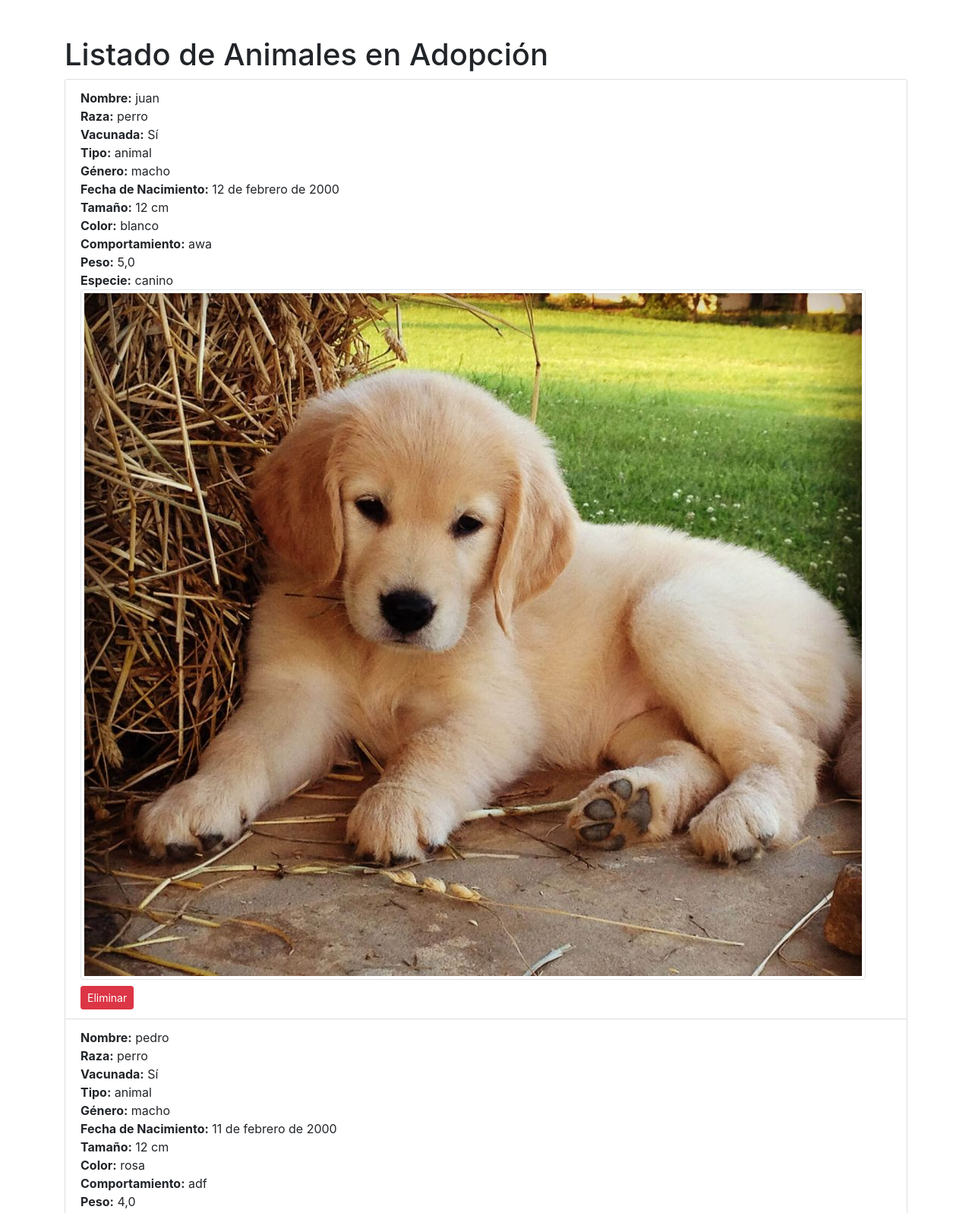
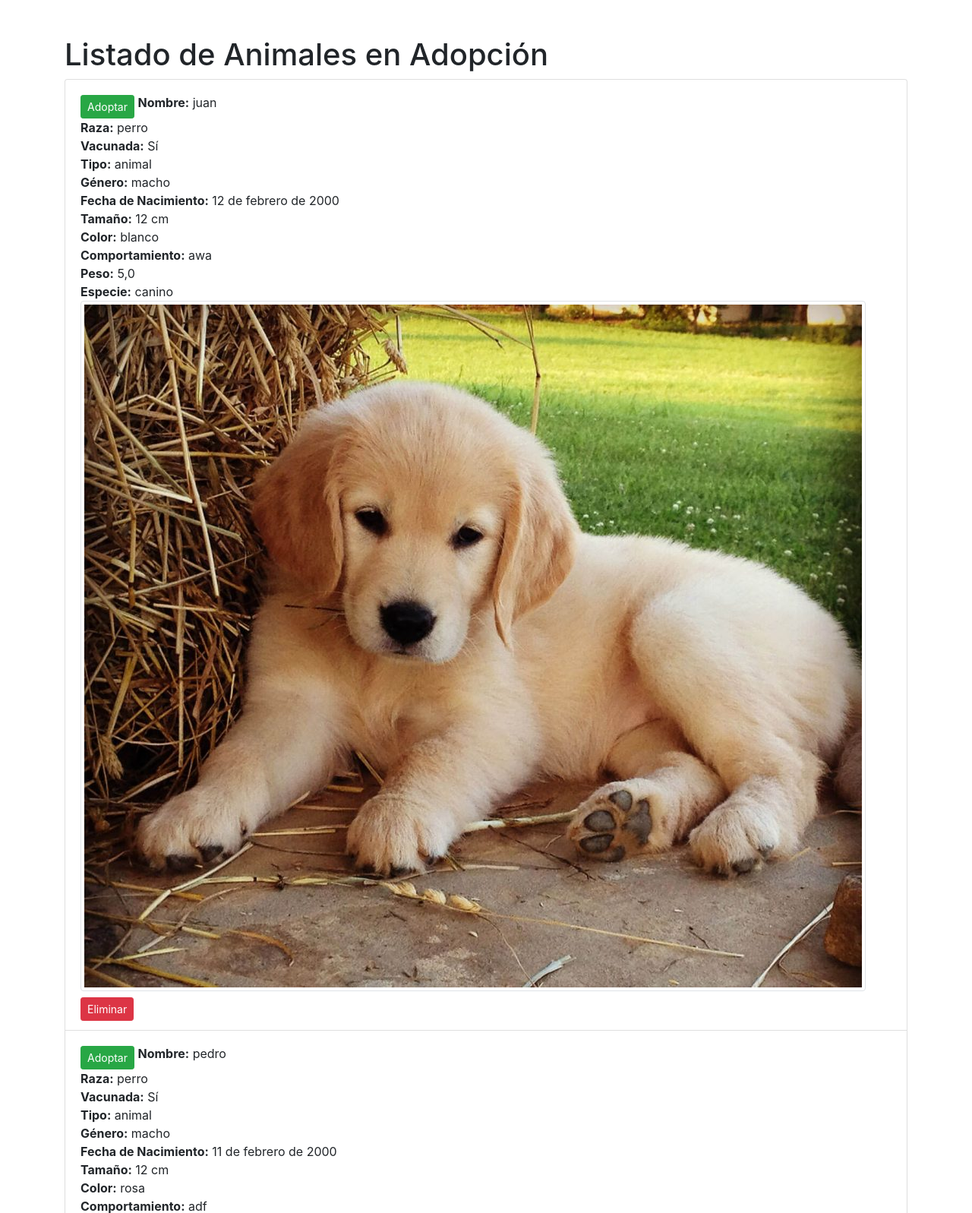
Before and after one commit to Joreyesi/Adoptame, a Django app: page /listado_mascotas/ in a window 1280 px wide. Shown: the top 1597 px of the page at 76% size. Run offline with Django 4.2, Linux system fonts and the light colour scheme; data comes from the database, SQL or seed files in the repository; both versions use the stored data as it was after the commit; some libraries are stand-ins or nearby versions.

Commit message:
se agrega boton de adoptar

```diff
--- a/mascotas/templates/mascotas/listado_mascotas.html
+++ b/mascotas/templates/mascotas/listado_mascotas.html
@@ -12,6 +12,10 @@
     <ul class="list-group">
         {% for mascota in mascotas %}
             <li class="list-group-item">
+                <!-- Botón Adoptar -->
+                <a href="{% url 'adoptar_mascota' mascota.id_mascotas %}" class="btn btn-success btn-sm mt-2">Adoptar</a>
+
+                <!-- Información de la mascota -->
                 <strong>Nombre:</strong> {{ mascota.nombre_m }}<br>
                 <strong>Raza:</strong> {{ mascota.raza_m }}<br>
                 <strong>Vacunada:</strong> {% if mascota.vacuna_m %}Sí{% else %}No{% endif %}<br>
@@ -29,6 +33,7 @@
                 <img src="{{ mascota.imagen.url }}" alt="Imagen de {{ mascota.nombre_m }}" class="img-thumbnail">
                 {% endif %}
 
+                <!-- Botón Eliminar -->
                 <form method="post" action="{% url 'eliminar_mascota' mascota.id_mascotas %}" style="display:inline;">
                     {% csrf_token %}
                     <button type="submit" class="btn btn-danger btn-sm mt-2">Eliminar</button>
```
Also changed, not shown: db.sqlite3, mascotas/media/ambar-perrito-1-1024x899_xYhpau9.jpg (added), mascotas/media/uploads/purina-brand-edad-de-los-perros-nota_01.jpg.webp (added).
